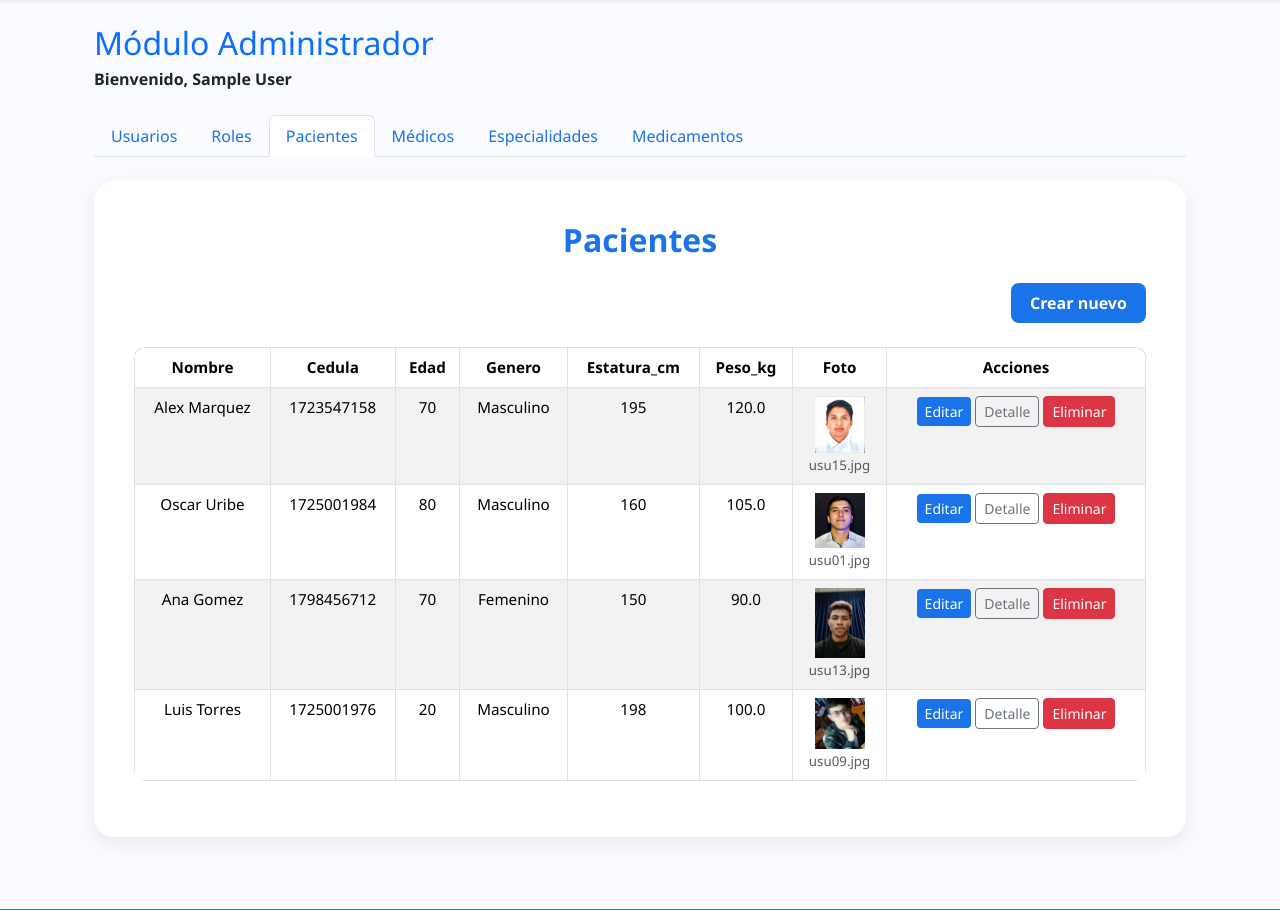
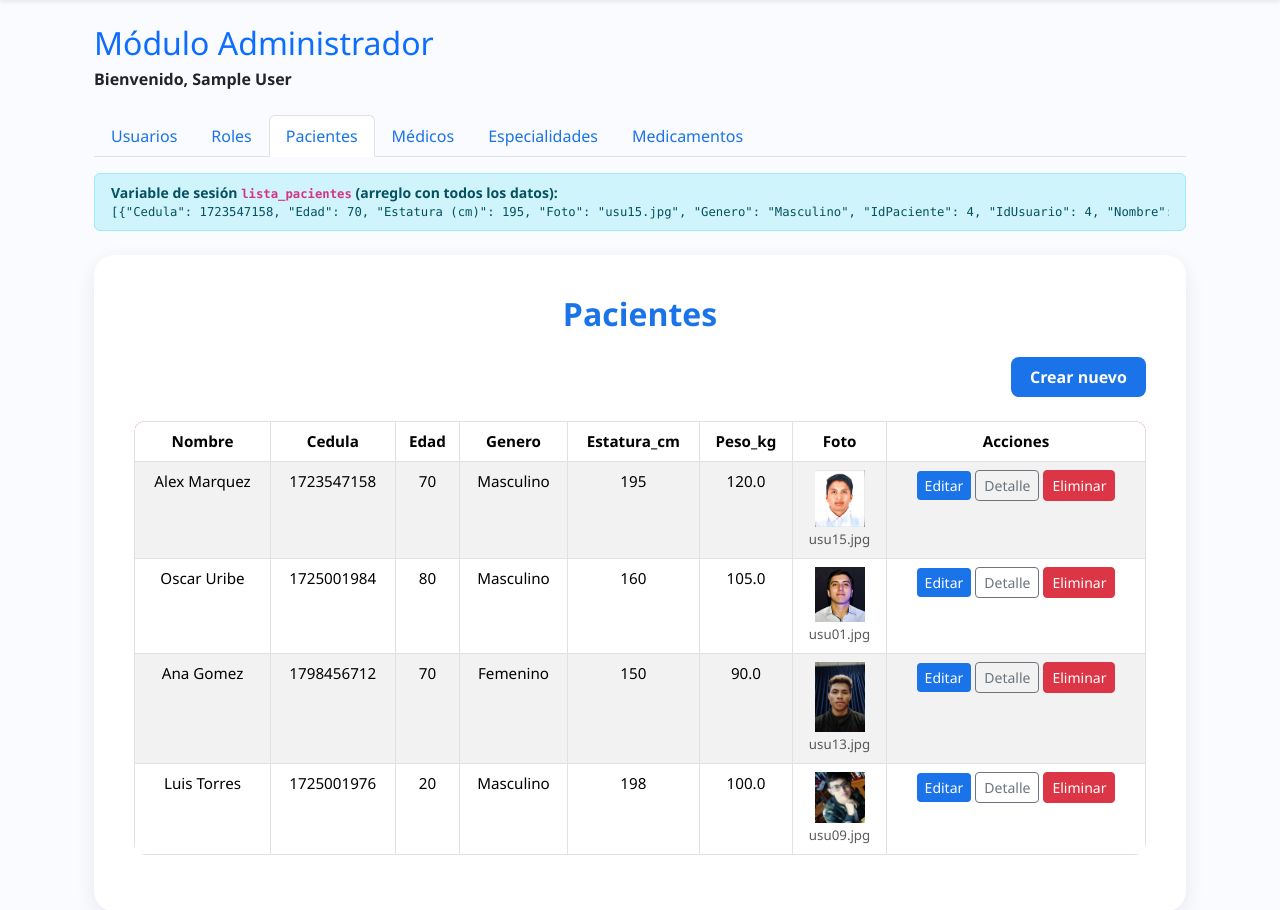
Before and after one commit to 29922-ancuenca/ProyectoFinalVeris, a Flask app: page /admin in a window 1280 px wide, after a click on "Pacientes". Shown: the part 85-995 px from the top of the page. Run offline with Flask 3, Linux system fonts and the light colour scheme; the visitor is signed in with stand-in values (Sample User, id 1); data comes from the database, SQL or seed files in the repository.

Commit message:
sessiona arreglado

```diff
--- a/backend/routes/crud_routes.py
+++ b/backend/routes/crud_routes.py
@@ -22,7 +22,49 @@ from models.usuario import Usuario
 bp = Blueprint("crud", __name__)
 
 
+def get_session_info() -> dict:
+    """Devuelve datos básicos de la sesión actual para usarlos en vistas/plantillas."""
+
+    return {
+        "user_id": session.get("user_id"),
+        "user_name": session.get("user_name"),
+        "user_role": session.get("user_role"),
+    }
+
+
+@bp.app_context_processor
+def inject_session_info() -> dict:
+    """Inyecta session_info en todas las plantillas renderizadas por este blueprint."""
+
+    return {"session_info": get_session_info()}
+
+
 _MAX_AGENDAR_FECHA = date(2030, 12, 31)
+
+
+def _rows_to_jsonable(rows: list[dict] | None) -> list[dict]:
+    """Convierte filas con date/datetime/timedelta a tipos serializables por JSON."""
+
+    if not rows:
+        return []
+
+    converted: list[dict] = []
+    for row in rows:
+        new_row: dict = {}
+        for k, v in row.items():
+            if isinstance(v, (date, datetime)):
+                new_row[k] = v.isoformat()
+            elif isinstance(v, timedelta):
+                # MySQL TIME puede llegar como timedelta: formatear a HH:MM:SS
+                total = int(v.total_seconds())
+                h = total // 3600
+                m = (total % 3600) // 60
+                s = total % 60
+                new_row[k] = f"{h:02d}:{m:02d}:{s:02d}"
+            else:
+                new_row[k] = v
+        converted.append(new_row)
+    return converted
 
 
 def _parse_int(value: str | None, default: int) -> int:
@@ -630,6 +672,22 @@ def admin():
         especialidades_html = handle_model(especialidades_model, module == "especialidades")
         medicamentos_html = handle_model(medicamentos_model, module == "medicamentos")
 
+        # Listado completo de pacientes en variable de sesión (para mostrarlo explícitamente)
+        cur = cn.cursor(dictionary=True)
+        cur.execute("SELECT * FROM pacientes ORDER BY Nombre")
+        pacientes_rows = cur.fetchall() or []
+
+        # Listado completo de médicos en variable de sesión (para mostrarlo explícitamente)
+        cur.execute("SELECT * FROM medicos ORDER BY Nombre")
+        medicos_rows = cur.fetchall() or []
+        cur.close()
+
+        # Guardar los arreglos completos (listas de diccionarios) en la sesión
+        lista_pacientes = pacientes_rows
+        lista_medicos = medicos_rows
+        session["lista_pacientes"] = lista_pacientes
+        session["lista_medicos"] = lista_medicos
+
     # Reescribir enlaces para que las acciones sigan dentro de /admin
     usuarios_html = usuarios_html.replace("/usuarios?d=", "/admin?m=usuarios&d=")
     usuarios_html = usuarios_html.replace("href='/usuarios'", "href='/admin?m=usuarios'")
@@ -658,6 +716,8 @@ def admin():
         especialidades_html=especialidades_html,
         medicamentos_html=medicamentos_html,
         active_module=module,
+        lista_pacientes=lista_pacientes,
+        lista_medicos=lista_medicos,
     )
 
 
@@ -746,6 +806,11 @@ def pacientes():
                     (paciente_id,),
                 )
                 recetas = cur.fetchall() or []
+
+                # Guardar en sesión los listados del paciente (convertidos a tipos JSON‑serializables)
+                session["lista_consultas_paciente"] = _rows_to_jsonable(consultas)
+                session["lista_consultas_recibidas"] = _rows_to_jsonable(consultas_recibidas)
+                session["lista_recetas_paciente"] = _rows_to_jsonable(recetas)
 
             # Sección de agendar citas (solo lectura: se muestran especialidades y franjas)
             cur.execute("SELECT * FROM especialidades ORDER BY Descripcion")
@@ -1143,6 +1208,11 @@ def medicos():
 
             cur.close()
 
+        # Guardar en sesión los listados del médico (convertidos a tipos JSON‑serializables)
+        session["lista_consultas_medico"] = _rows_to_jsonable(consultas)
+        session["lista_consultas_realizadas"] = _rows_to_jsonable(consultas_realizadas)
+        session["lista_recetas_medico"] = _rows_to_jsonable(recetas)
+
         return render_template(
             "medico_dashboard.html",
             medico=medico_row,
--- a/frontend/static/js/app.js
+++ b/frontend/static/js/app.js
@@ -141,12 +141,17 @@ document.addEventListener("DOMContentLoaded", function () {
 		if (msg) window.VerisModal.alert(msg, 'Acción no permitida');
 	}
 
-	// Ocultar automáticamente mensajes flash (por ejemplo "Sesión cerrada")
+	// Ocultar automáticamente mensajes flash (por ejemplo "Sesión cerrada").
+	// No aplicar a alertas marcadas como fijas (alert-session-fixed o data-no-autoclose).
 	var alerts = document.querySelectorAll(".alert");
 	if (!alerts.length) return;
 
 	setTimeout(function () {
 		alerts.forEach(function (alert) {
+			// Saltar alertas marcadas como fijas
+			var isFixed = alert.classList.contains('alert-session-fixed') || alert.getAttribute('data-no-autoclose') === '1';
+			if (isFixed) return;
+
 			// Animación simple de desvanecimiento
 			alert.style.transition = "opacity 0.5s ease";
 			alert.style.opacity = "0";
@@ -158,7 +163,7 @@ document.addEventListener("DOMContentLoaded", function () {
 				}
 			}, 600);
 		});
-	}, 3000); // 3 segundos visibles
+	}, 3000); // 3 segundos visibles para alertas no fijas
 });
 
 // Confirmación global para enlaces y formularios
--- a/frontend/templates/admin_dashboard.html
+++ b/frontend/templates/admin_dashboard.html
@@ -60,10 +60,24 @@
     </div>
 
     <div class="tab-pane fade {% if active_module == 'pacientes' %}show active{% endif %}" id="panel-pacientes" role="tabpanel" aria-labelledby="tab-pacientes">
+      {% set lp = session.get('lista_pacientes', []) %}
+      {% if lp %}
+      <div class="alert alert-info alert-session-fixed py-2 small mb-3" data-no-autoclose="1">
+        <strong>Variable de sesión <code>lista_pacientes</code> (arreglo con todos los datos):</strong>
+        <pre class="mb-0">{{ lp | tojson }}</pre>
+      </div>
+      {% endif %}
       {{ pacientes_html|safe }}
     </div>
 
     <div class="tab-pane fade {% if active_module == 'medicos' %}show active{% endif %}" id="panel-medicos" role="tabpanel" aria-labelledby="tab-medicos">
+      {% set lm = session.get('lista_medicos', []) %}
+      {% if lm %}
+      <div class="alert alert-info alert-session-fixed py-2 small mb-3" data-no-autoclose="1">
+        <strong>Variable de sesión <code>lista_medicos</code> (arreglo con todos los datos):</strong>
+        <pre class="mb-0">{{ lm | tojson }}</pre>
+      </div>
+      {% endif %}
       {{ medicos_html|safe }}
     </div>
 
```
Also changed, not shown: frontend/templates/medico_dashboard.html (+24 -0 lines), frontend/templates/paciente_dashboard.html (+24 -0 lines).
